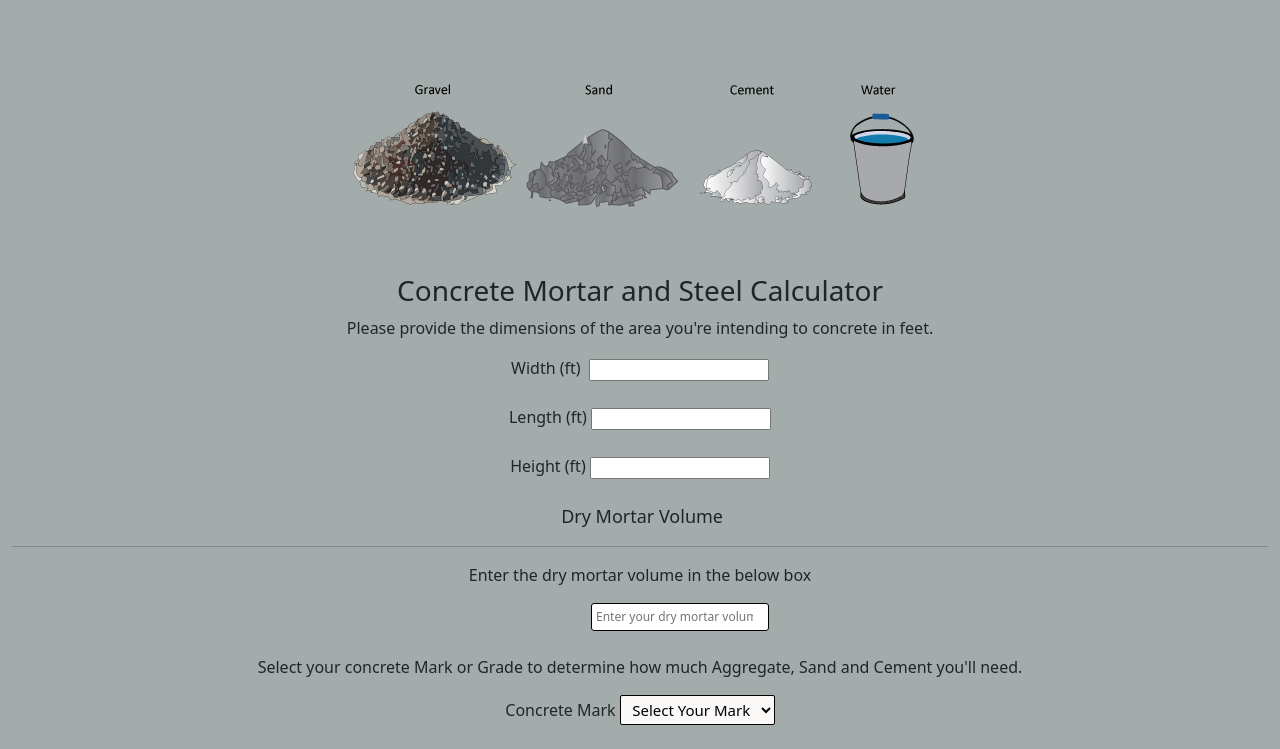
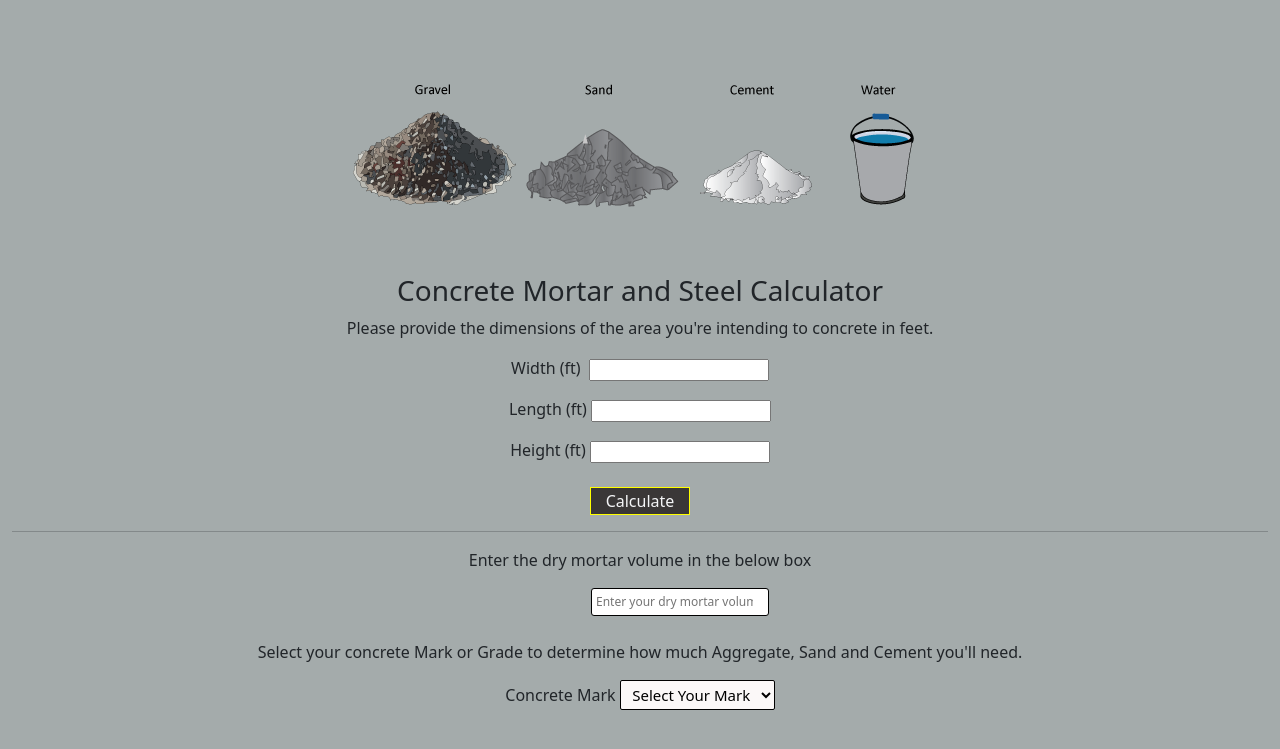
Before and after one commit to AbdullahAmeen/Mortar-Calculator, a plain HTML site: page index.html in a window 1280 px wide. Shown: the top 749 px of the page. Drawn offline with Linux system fonts and the light colour scheme.

Commit message:
button added

```diff
--- a/css/style.css
+++ b/css/style.css
@@ -77,3 +77,15 @@ input::placeholder {
     margin-right: 15px;
     box-shadow: 2.5px 2px;
 }
+.submitbutton{
+    width:100px;
+    background-color:rgb(58, 55, 55) ;
+    color: rgb(244, 245, 247);
+    border: 1px solid yellow;
+
+}
+#result{
+    color: blue;
+    font-size: 18px;
+
+}
--- a/index.html
+++ b/index.html
@@ -19,18 +19,18 @@
                     <h3>Concrete Mortar and Steel Calculator</h3>
                     <p>Please provide the dimensions of the area you're intending to concrete in feet.</p>
                 </div>
+                    <form id="calculationForm">
+                        <label for="a">Width (ft)</label>&nbsp
+                        <input type="number" id="a" value=""> <p></p>
+                        <label for="b">Length (ft)</label>
+                        <input type="number" id="b" value=""><p></p>
+                        <label for="c">Height (ft)</label>
+                        <input type="number" id="c" value=""><br><br>
+                        <button type="button" onclick="calculate()" class="submitbutton">Calculate </button>
 
-                <form oninput="x.value=parseFloat(((a.value)*parseFloat(b.value)*parseFloat(c.value))*1.3).toFixed(2)+ '&nbsp;ft &sup3;' +' (30% more added)'">
-                    <label for="a">Width (ft)</label>&nbsp
-                    <input type="number" id="a" value=""><br><br>
-                    <label for="b">Length (ft)</label>
-                    <input type="number" id="b" value=""><br><br>
-                    <label for="c">Height (ft)</label>
-                    <input type="number" id="c" value=""><br><br>
-                    <label for="total"></label>
+                        <output id="result"></output>
+                    </form>
 
-                   <span style="font-size:18px">Dry Mortar Volume</span> <p style="color: rgb(22, 44, 244); font-size: 15px;"> <output name="x" for="a b c"> </output></p>
-                </form>
                 <hr>
 
                 <div style="text-align: center;">
--- a/js/script.js
+++ b/js/script.js
@@ -58,3 +58,12 @@ function mortarcalculator() {
     //            (document.getElementById('moratrVolume'))*(10/16)/(1.25)
     // }
 }
+
+function calculate() {
+    var width = parseFloat(document.getElementById('a').value);
+    var length = parseFloat(document.getElementById('b').value);
+    var height = parseFloat(document.getElementById('c').value);
+
+    var total = (width * length * height) * 1.3;
+    document.getElementById('result').value = total.toFixed(2);
+    }
```
